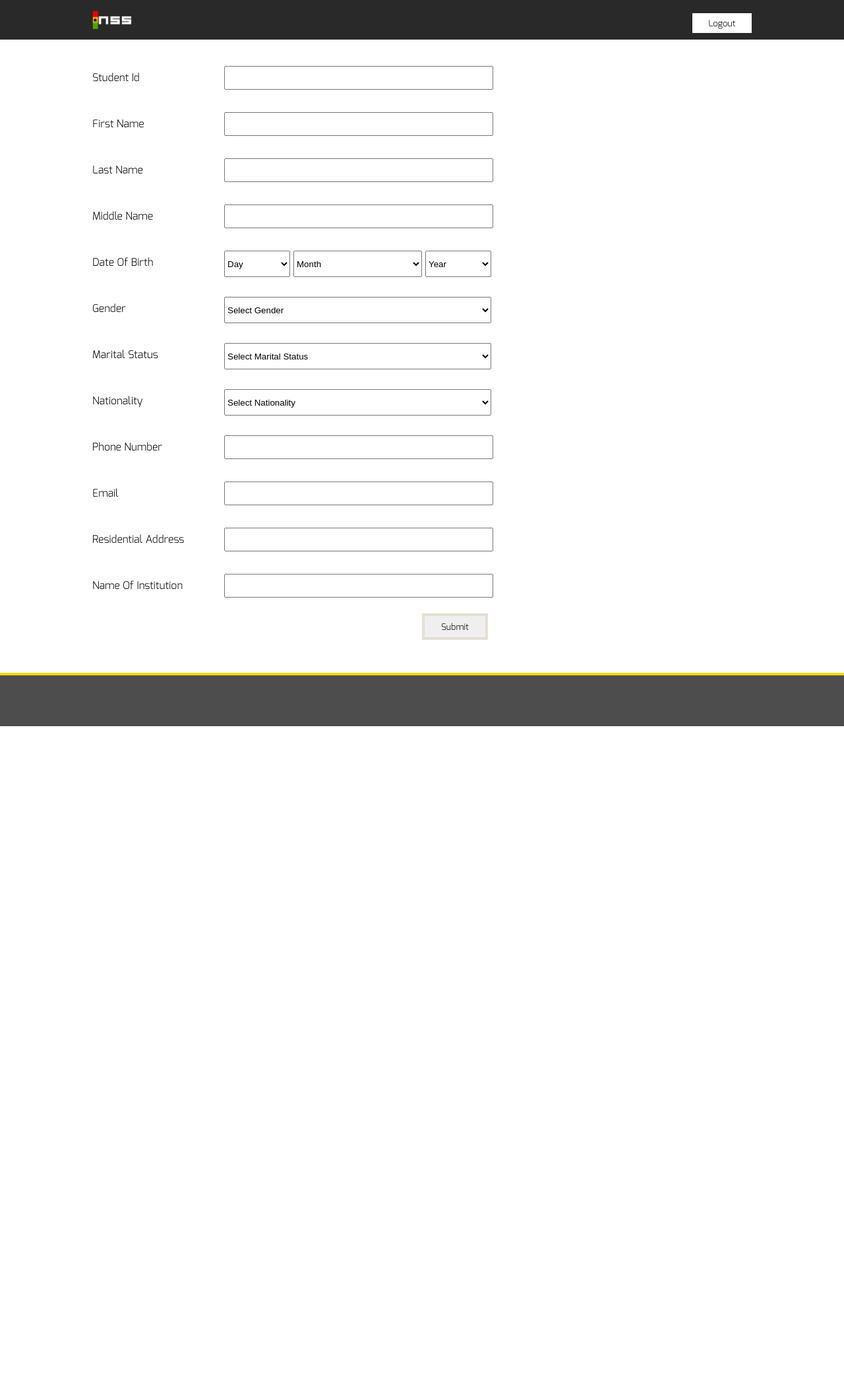
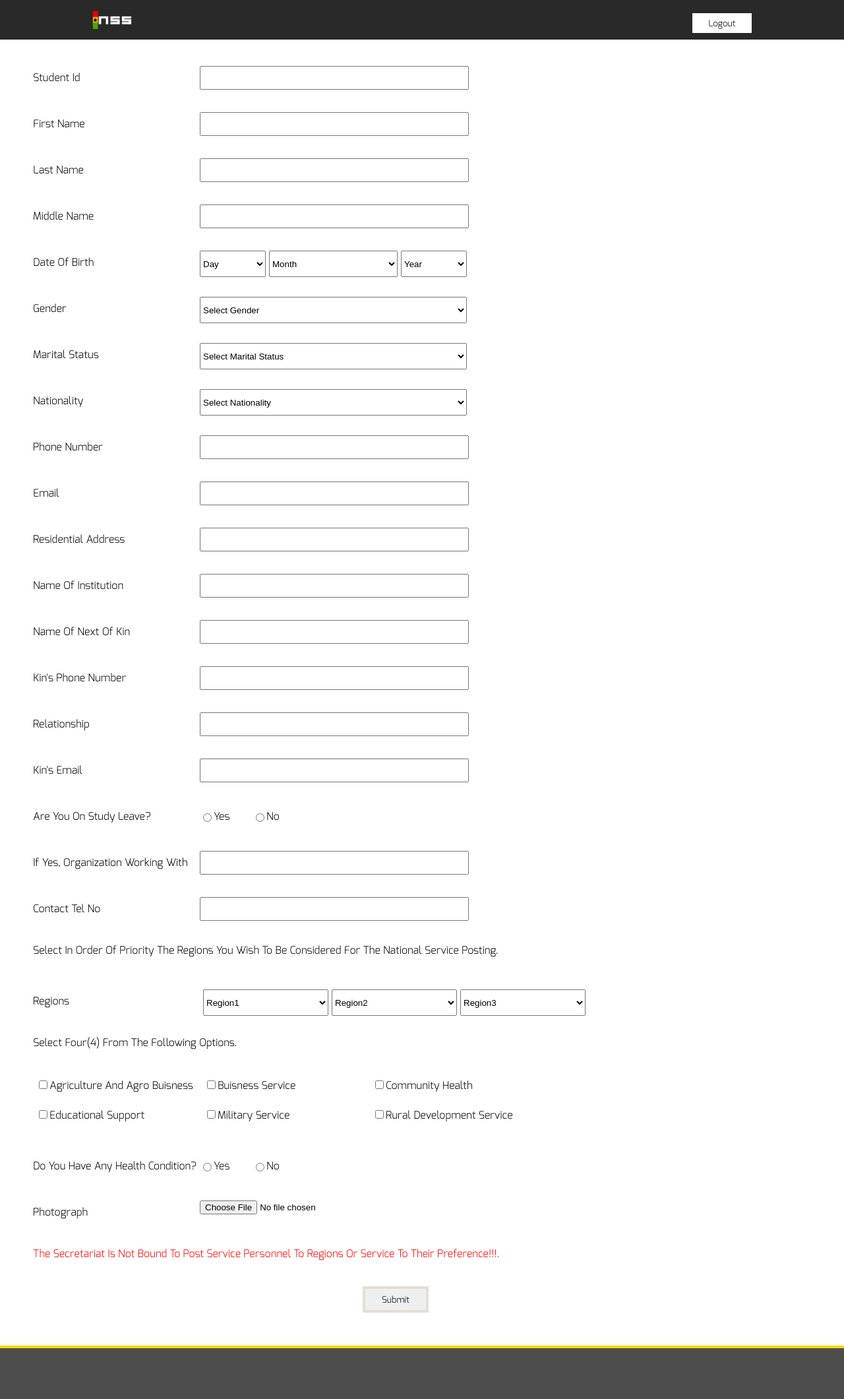
Before and after one commit to Valley-View-University/NSPMS, a PHP site: page /student_form.php in a window 1280 px wide. Shown: the whole page at 66% size. Before the commit the page ends 1101 px from the top, so only its background shows below. Run offline with PHP 8.4, Linux system fonts and the light colour scheme; the visitor is signed in with stand-in values (Sample User, id 1).

Commit message:
complete student form

```diff
--- a/css/main.css
+++ b/css/main.css
@@ -33,6 +33,7 @@ body{
 	height: 60px;
 	background-image: url(../img/logox.png);
 	background-size: 100%;
+	cursor: pointer;
 
 }
 #navbarbx{
@@ -246,7 +247,8 @@ body{
 #form{
 	width: 1000px;
 	min-height: 100px;
-	margin: 0 auto;
+	float: left;
+	margin-left: 50px;
 	margin-top: 20px;
 }
 .finfo{
@@ -254,13 +256,15 @@ body{
 	height: 50px;
 	margin-top: 20px;
 	float: left;
+	text-transform: capitalize;
 }
 .info{
-	width: 200px;
+	width: 248px;
 	height: 40px;
 	float: left;
 	margin-top: 7px;
 	text-transform: capitalize;
+	padding-right: 5px;
 }
 .drop{
 	width: 305px;
@@ -271,6 +275,7 @@ body{
 	width: 400px;
 	height: 30px;
 	margin: 0 auto;
+	float: left;
 }
 .dob{
 	width: 500px;
@@ -296,3 +301,27 @@ body{
     border: 4px solid rgba(138, 115, 12, 0.12);
     text-transform: capitalize;
 }
+.yes{
+	width: 20%;
+	height: 30px;
+	float: left;
+	text-transform: capitalize;
+}
+.regions{
+	margin-left: 5px;
+	width: 190px;
+    height: 40px;
+    float: left;
+    text-transform: capitalize;
+}
+.region{
+	margin: 0 auto;
+}
+.opt{
+	margin-left: 5px;
+	margin-top: 5px;
+	width: 250px;
+    height: 40px;
+    float: left;
+    text-transform: capitalize;
+}
--- a/student.php
+++ b/student.php
@@ -78,7 +78,7 @@ $vouchernum = $_POST['vouchernum'];
 <div id="runner">
 	<div id="contbx">
 		<div id="topbanner">
-			<div id="logobx"></div>
+			<a href="index.php"><div id="logobx"></div></a>
 		</div>
 	</div>
 </div>
--- a/student_form.php
+++ b/student_form.php
@@ -19,7 +19,7 @@ if (empty($_SESSION['sid']) == true) {
 <div id="runner">
 	<div id="contbx">
 		<div id="topbanner">
-			<div id="logobx"></div>
+			<a href="student_form.php"><div id="logobx"></div></a>
 			<a href="inc/logout.php"><button class="log" name="logout" type="submit">Logout</button></a>
 		</div>
 	</div>
@@ -108,6 +108,109 @@ if (empty($_SESSION['sid']) == true) {
 		<div class="info">name of institution</div>
 		<input type="text" class="field"/>
 	</div>
+	<div class="finfo">
+		<div class="info">name of next of kin</div>
+		<input type="text" class="field"/>
+	</div>
+	<div class="finfo">
+		<div class="info">kin's phone number</div>
+		<input type="text" class="field"/>
+	</div>
+	<div class="finfo">
+		<div class="info">relationship</div>
+		<input type="text" class="field"/>
+	</div>
+	<div class="finfo">
+		<div class="info">kin's email</div>
+		<input type="text" class="field"/>
+	</div>
+	<div class="finfo">
+		<div class="info">are you on study leave?</div>
+		<div class="field">
+		 <div class="yes">
+		 	<input type="radio" style="float:left;margin-top:13px;"/>
+		 	<span style="float:left;margin-top:7px;">yes</span>
+		 </div>
+		 <div class="yes">
+		 	<input type="radio" style="float:left;margin-top:13px;"/>
+		 	<span style="float:left;margin-top:7px;">no</span>
+		 </div>
+		 <div class="yes"></div>
+		</div>
+	</div>
+	<div class="finfo">
+		<div class="info">if yes, organization working with</div>
+		<input type="text" class="field"/>
+	</div>
+	<div class="finfo">
+		<div class="info">contact tel no</div>
+		<input type="text" class="field"/>
+	</div>
+	<div class="finfo">
+		<span style="margin:0 auto;">select in order of priority the regions you wish to be considered for the national service posting.</span>
+	</div>
+	<div class="finfo">
+		<div class="info">regions</div>
+		<select type="text" class="field regions">
+			<option value="">region1</option>
+		</select>
+		<select type="text" class="field regions">
+			<option value="">region2</option>
+		</select>
+		<select type="text" class="field regions">
+			<option value="">region3</option>
+		</select>
+	</div>
+	<div class="finfo">
+		<span style="margin:0 auto;">select four(4) from the following options.</span>
+	</div>
+	<div style="height:100px;margin-top:10px;" class="finfo">
+	 <div class="opt">
+	 	<input style="float:left;" type="checkbox" />
+	 	<span>agriculture and agro buisness</span>
+	 </div>
+	 <div class="opt">
+	    <input style="float:left;" type="checkbox" />
+	 	<span>buisness service</span>
+	 </div>
+	 <div class="opt">
+    	<input style="float:left;" type="checkbox" />
+	 	<span>community health</span>
+	 </div>
+	 <div class="opt">
+	    <input style="float:left;" type="checkbox" />
+	 	<span>educational support</span>
+	 </div>
+	 <div class="opt">
+	    <input style="float:left;" type="checkbox" />
+	 	<span>military service</span>
+	 </div>
+	 <div class="opt">
+	    <input style="float:left;" type="checkbox" />
+	 	<span>rural development service</span>
+	 </div>
+	</div>
+	<div class="finfo">
+		<div class="info">do you have any health condition?</div>
+		<div class="field">
+		 <div class="yes">
+		 	<input type="radio" style="float:left;margin-top:13px;"/>
+		 	<span style="float:left;margin-top:7px;">yes</span>
+		 </div>
+		 <div class="yes">
+		 	<input type="radio" style="float:left;margin-top:13px;"/>
+		 	<span style="float:left;margin-top:7px;">no</span>
+		 </div>
+		 <div class="yes"></div>
+		</div>
+	</div>
+	<div class="finfo">
+		<div class="info">photograph</div>
+		<input type="file" class="field"/>
+	</div>
+	<div class="finfo">
+		<span style="margin:0 auto;color:red;">the secretariat is not bound to post service personnel to regions or service to their preference!!!.</span>
+	</div>
 	<button type="submit" class="sub">submit</button>
 </form>
 </div>
```
